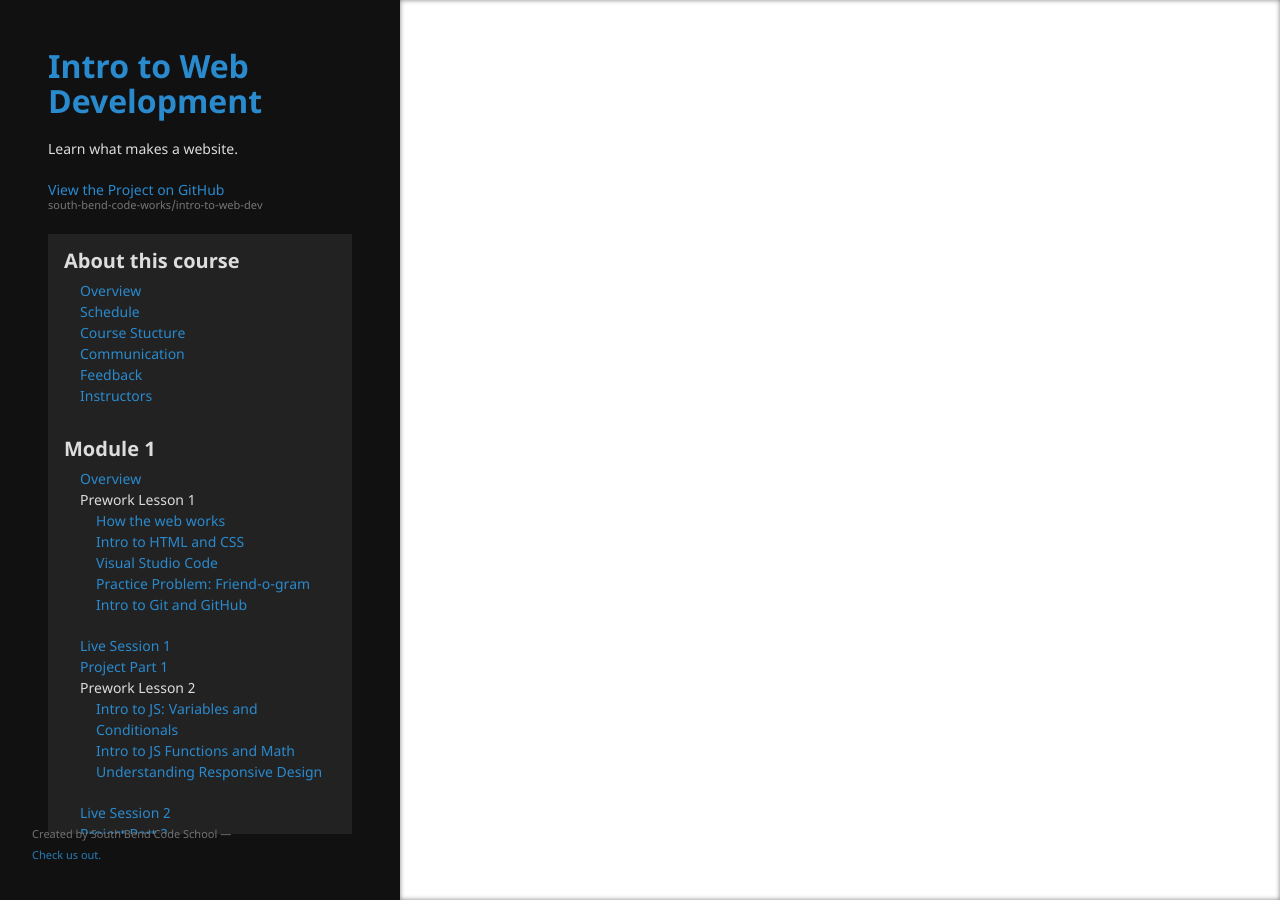
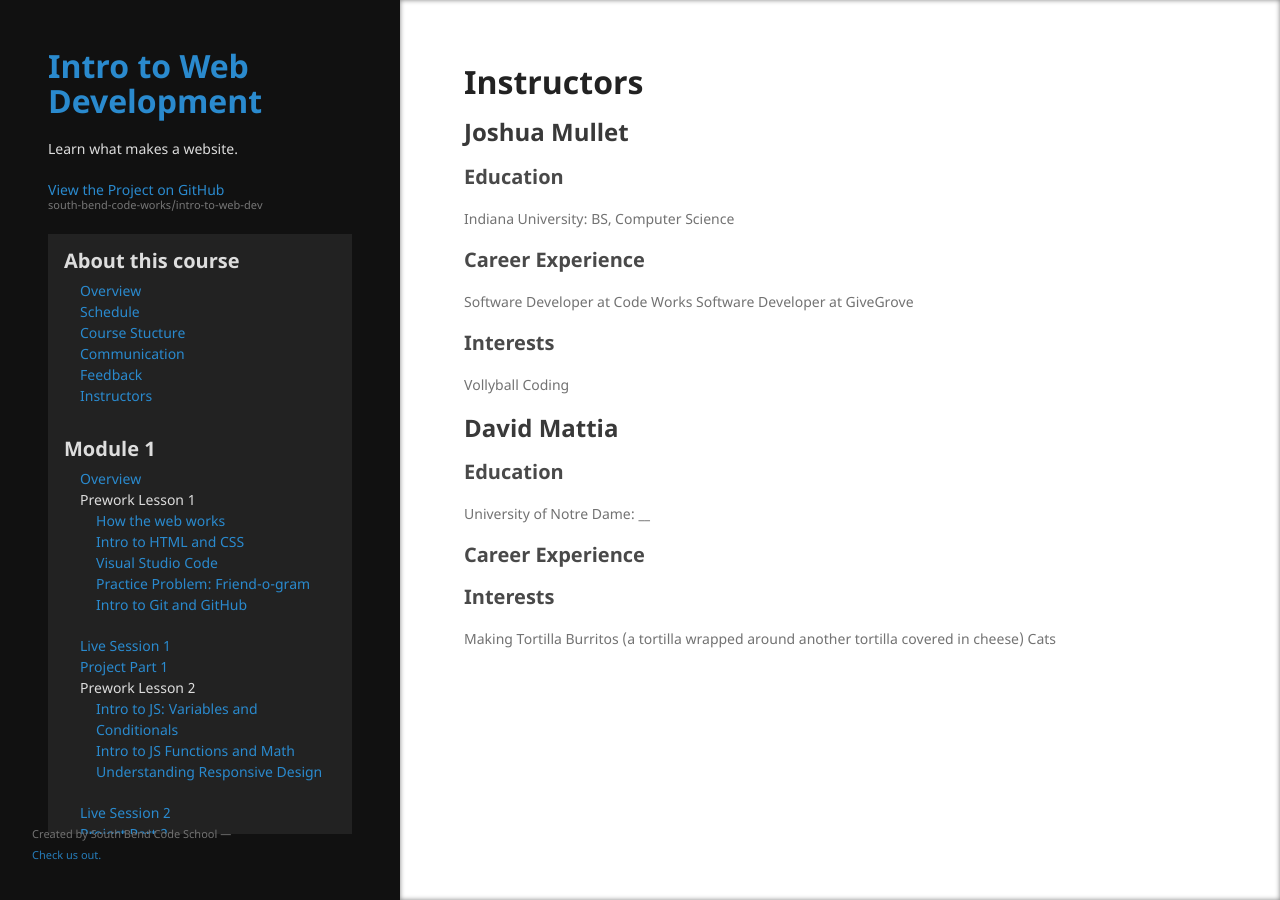
Before and after one commit to south-bend-code-works/intro-to-web-dev, a Jekyll site: the page built from lessons/module0/instructors.md, in a window 1280 px wide. Built offline with Jekyll 4.4.1, drawn with Linux system fonts in a browser that asks for light colours; our own code applies the rules of GitHub Pages for plain Markdown files.

Commit message:
Update instructors.md

```diff
--- a/lessons/module0/instructors.md
+++ b/lessons/module0/instructors.md
@@ -1,3 +1,31 @@
 ---
 layout: default
 ---
+
+# Instructors
+
+## Joshua Mullet
+
+### Education
+Indiana University: BS, Computer Science
+
+### Career Experience
+Software Developer at Code Works
+Software Developer at GiveGrove
+
+### Interests
+Vollyball
+Coding
+
+
+
+## David Mattia
+
+### Education
+University of Notre Dame: ______
+
+### Career Experience
+
+### Interests
+Making Tortilla Burritos (a tortilla wrapped around another tortilla covered in cheese)
+Cats
```
